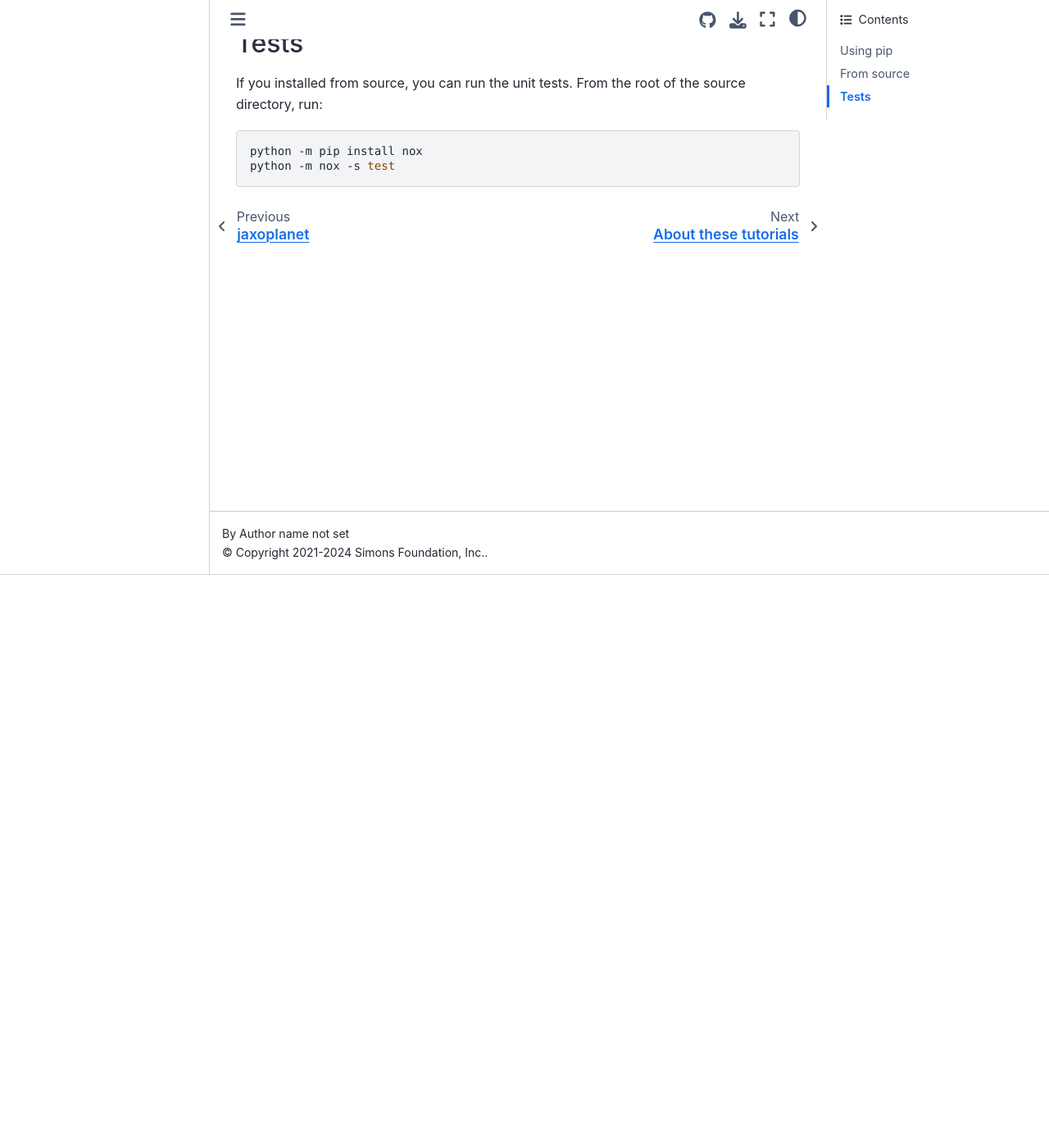
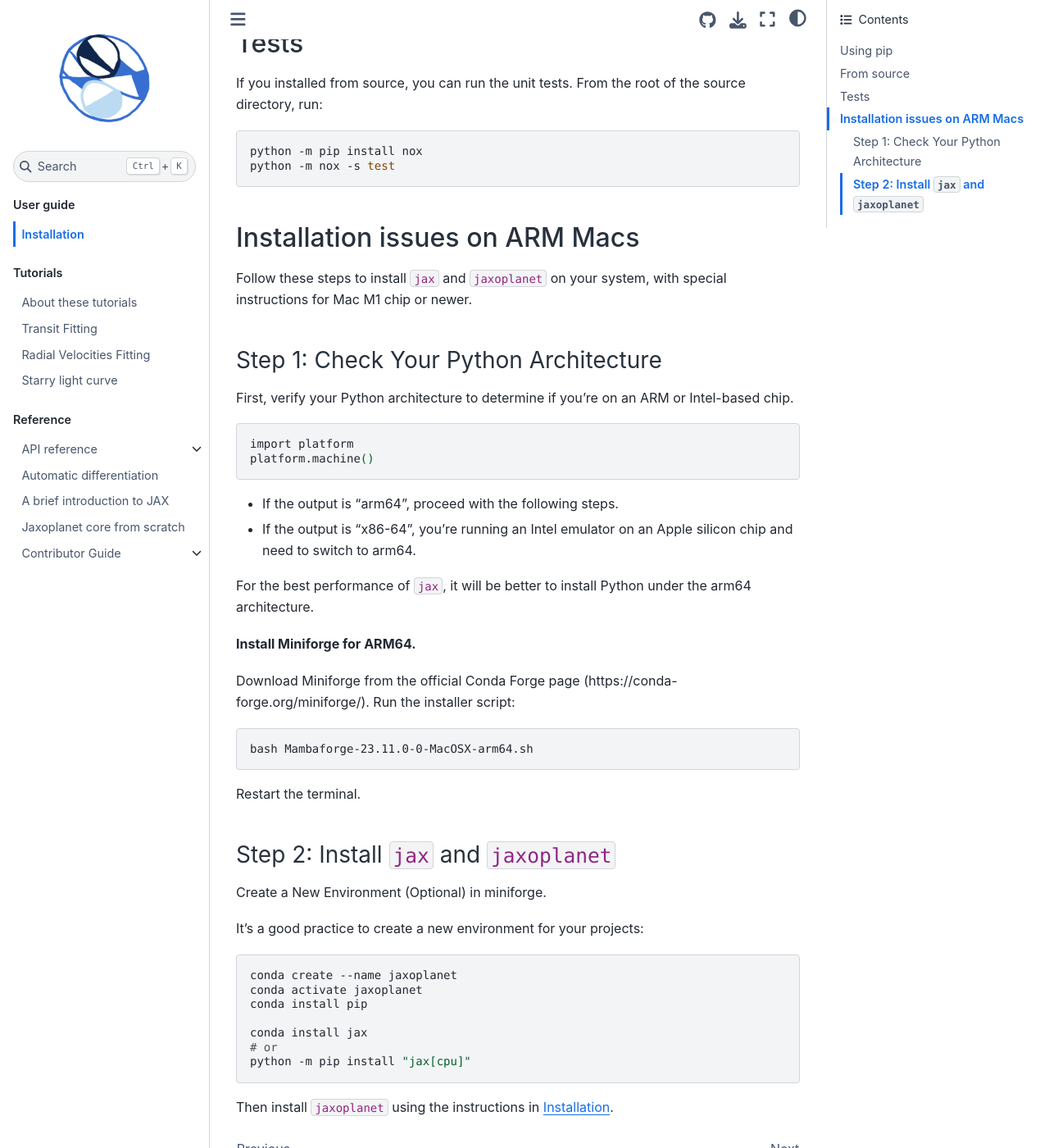
Before and after one commit to exoplanet-dev/jaxoplanet, a Sphinx documentation site: the page built from docs/install.md, in a window 1280 px wide and 1400 px high, scrolled down 699 px. Shown: the whole window at 82% size. Built offline with Sphinx 7.4.7 and the Sphinx Book theme 1.1.4, drawn with Linux system fonts in a browser that asks for light colours; pages that are not in the unit, such as notebooks, are missing from menus; the version number could not be read and is left out.

Commit message:
move ARM installation section from troubleshooting/common issues to install

````diff
--- a/docs/install.md
+++ b/docs/install.md
@@ -37,3 +37,54 @@
 python -m pip install nox
 python -m nox -s test
 ```
+
+## Installation issues on ARM Macs
+
+Follow these steps to install `jax` and `jaxoplanet` on your system, with
+special instructions for Mac M1 chip or newer.
+
+### Step 1: Check Your Python Architecture
+
+First, verify your Python architecture to determine if you're on an ARM or
+Intel-based chip.
+
+```bash
+import platform
+platform.machine()
+```
+
+- If the output is "arm64", proceed with the following steps.
+- If the output is "x86-64", you're running an Intel emulator on an Apple
+  silicon chip and need to switch to arm64.
+
+For the best performance of `jax`, it will be better to install Python under
+the arm64 architecture.
+
+**Install Miniforge for ARM64.**
+
+Download Miniforge from the official Conda Forge page (https://conda-forge.org/miniforge/).
+Run the installer script:
+
+```bash
+bash Mambaforge-23.11.0-0-MacOSX-arm64.sh
+```
+
+Restart the terminal.
+
+### Step 2: Install `jax` and `jaxoplanet`
+
+Create a New Environment (Optional) in miniforge.
+
+It's a good practice to create a new environment for your projects:
+
+```bash
+conda create --name jaxoplanet
+conda activate jaxoplanet
+conda install pip
+
+conda install jax
+# or
+python -m pip install "jax[cpu]"
+```
+
+Then install `jaxoplanet` using the instructions in {ref}`install`.
````
